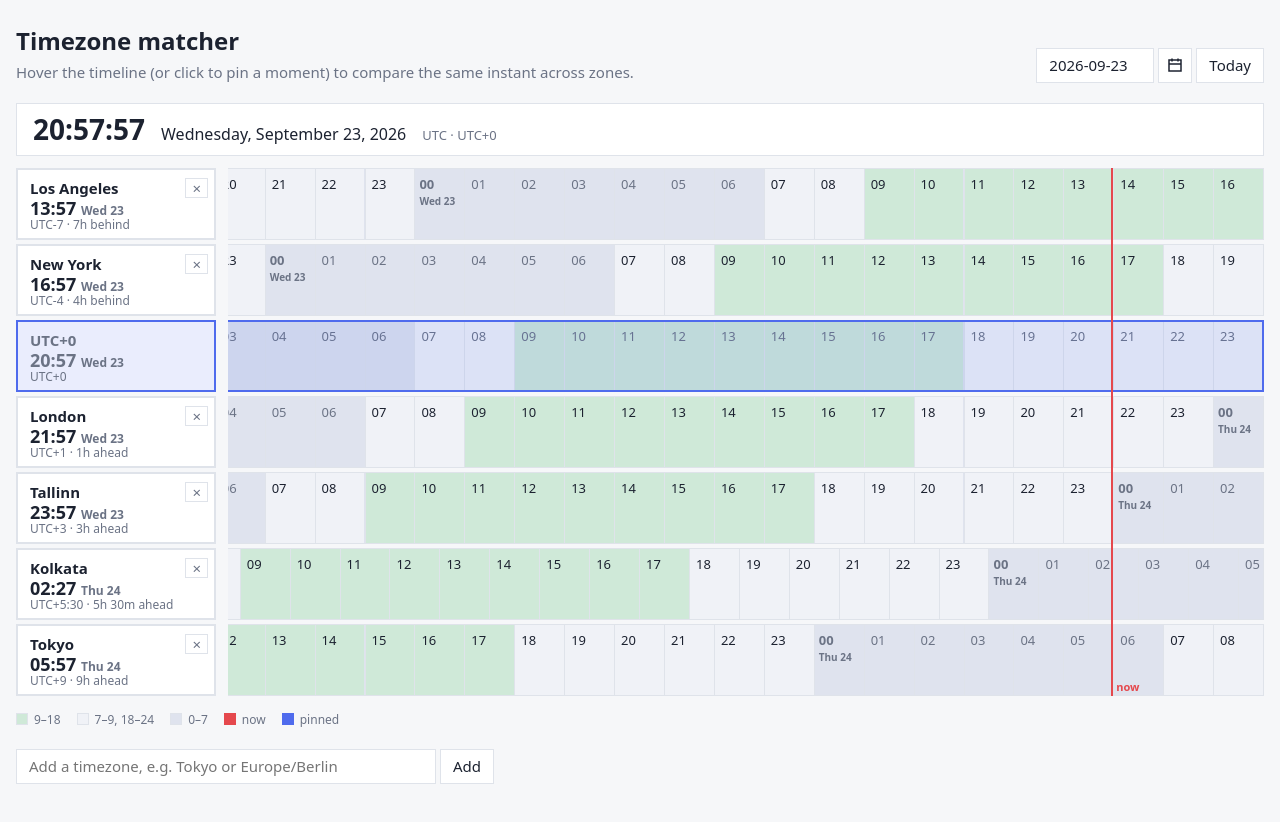
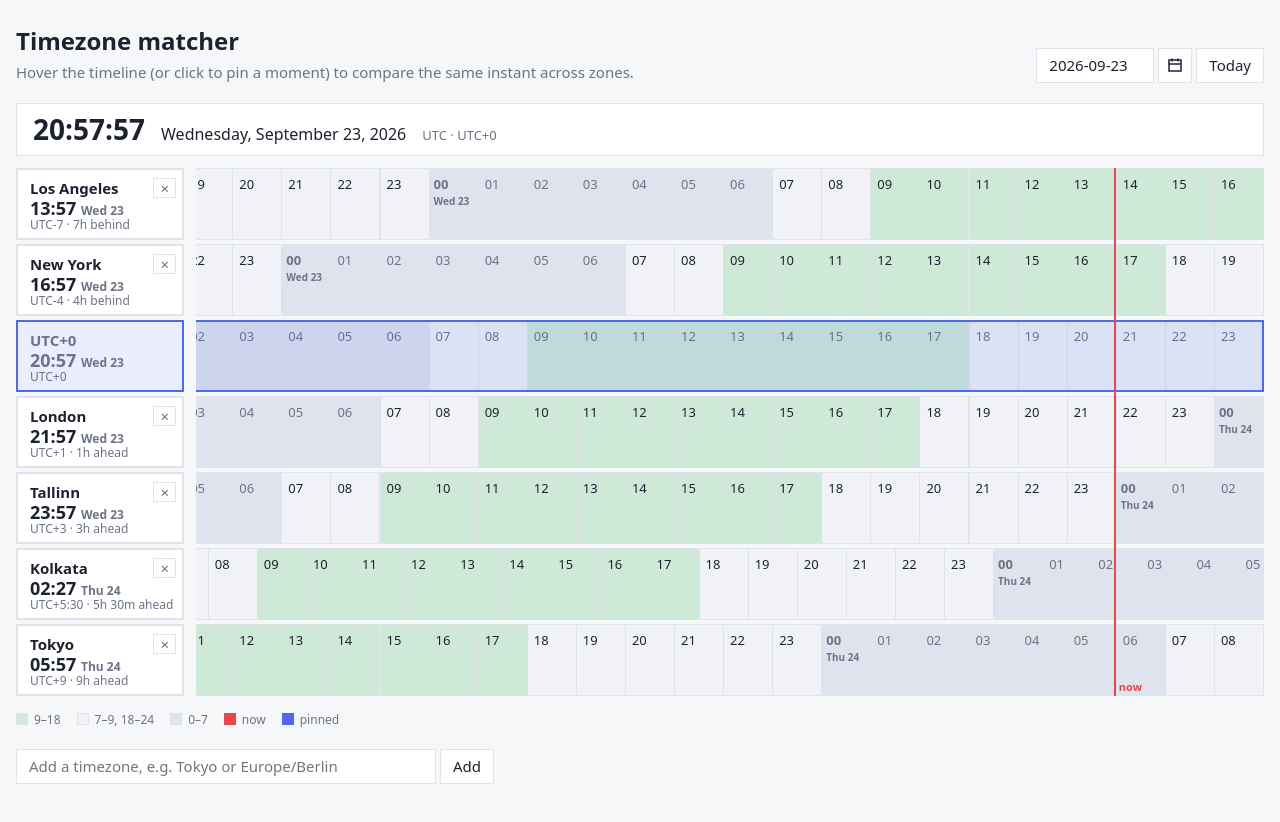
Before and after one commit to gdainti/timezone-matcher, a Svelte app: page / in a window 1280 px wide. Shown: the top 822 px of the page. Built offline with nearby package versions, Linux system fonts and the light colour scheme.

Commit message:
fix horizontal scroll on the regular desktop screen

```diff
--- a/src/App.svelte
+++ b/src/App.svelte
@@ -448,7 +448,7 @@
 
 <style>
   main {
-    max-width: 1400px;
+    max-width: 1600px;
     margin: 0 auto;
     padding: 24px 16px 48px;
   }
@@ -614,7 +614,7 @@
   }
 
   .labels {
-    flex: 0 0 212px;
+    flex: 0 0 180px;
     padding-right: 12px;
   }
 
@@ -625,7 +625,7 @@
     padding-bottom: 4px;
   }
   .tracks {
-    min-width: 1200px;
+    min-width: 1180px;
   }
 
   .labels,
```
